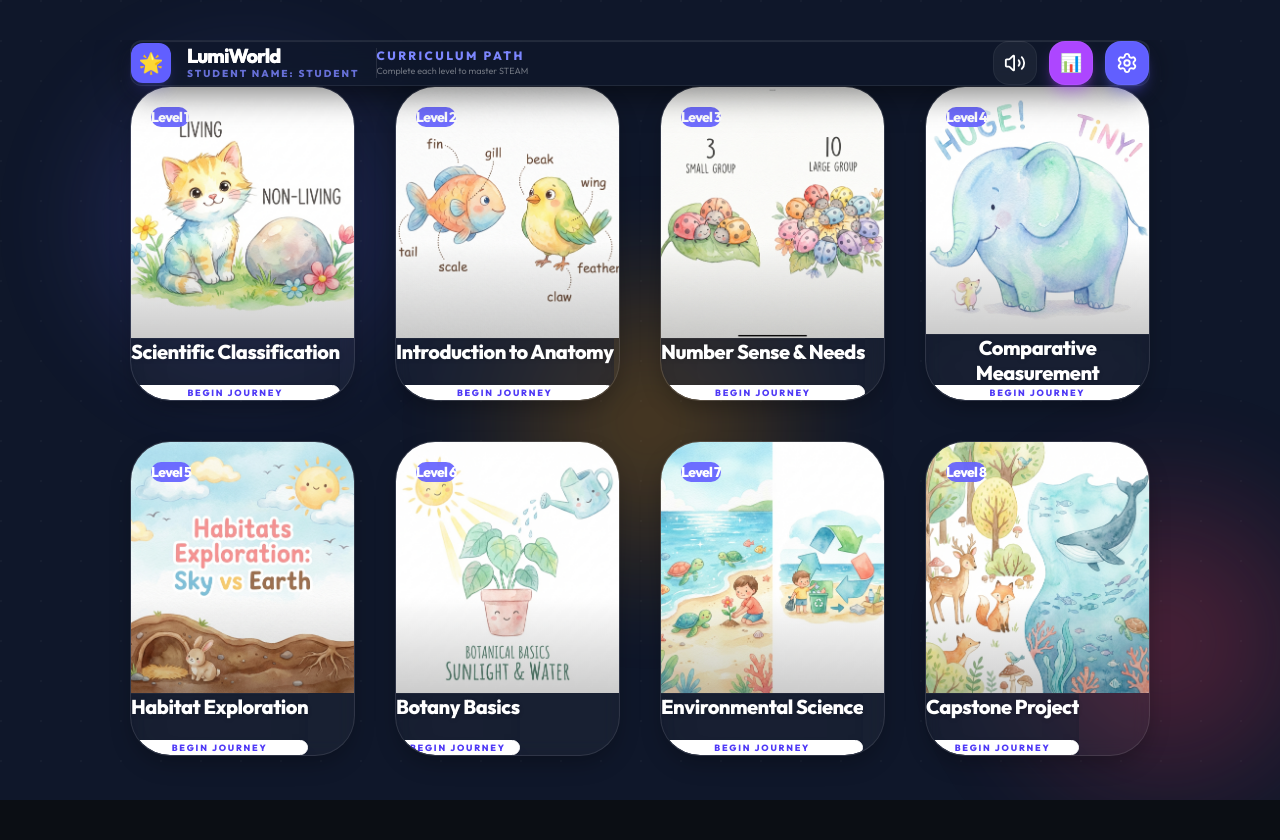
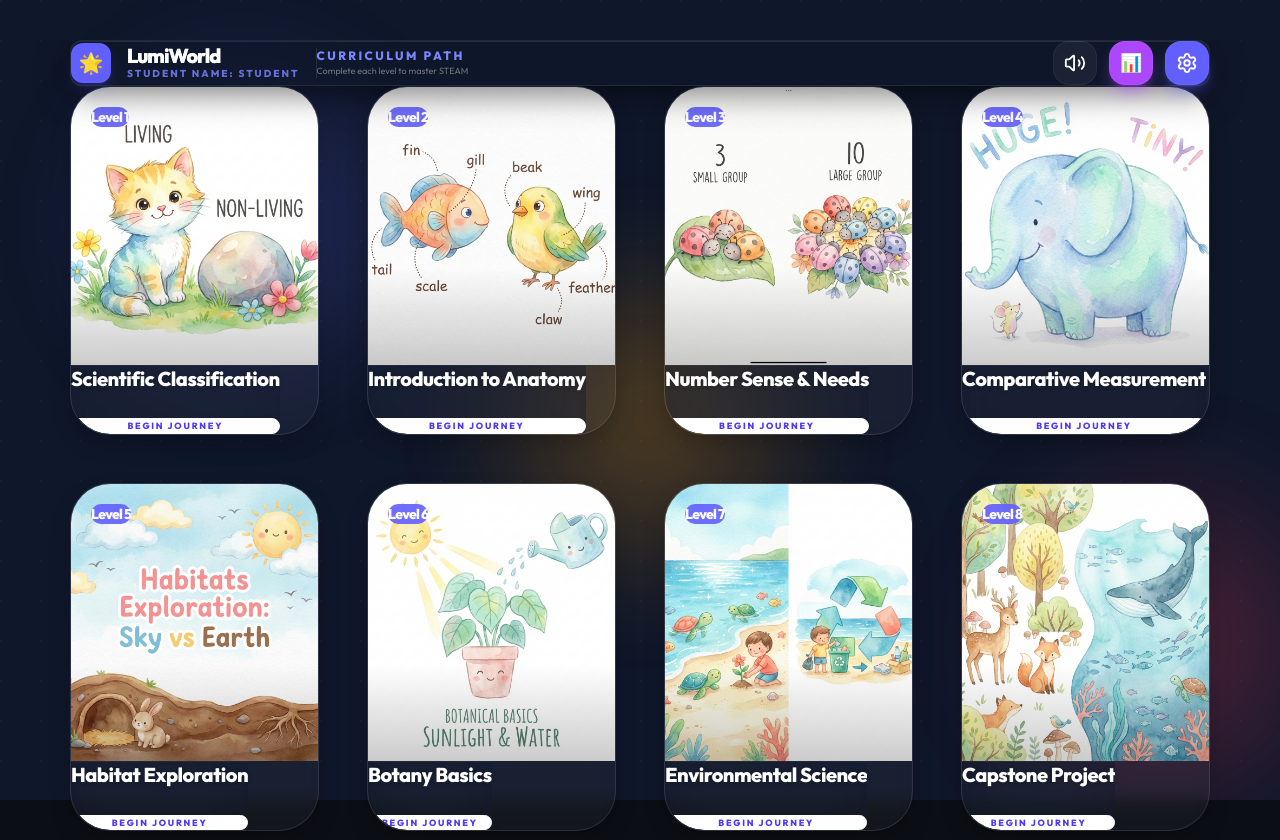
Before and after one commit to lawrence555-dev/lumiworld, a Next.js app: page / in a window 1280 px wide. Built offline with nearby package versions, Linux system fonts and the light colour scheme.

Commit message:
style: final iPad immersion - wider grid and extra top clearance

```diff
--- a/app/page.tsx
+++ b/app/page.tsx
@@ -34,20 +34,20 @@ export default function Dashboard() {
 
   return (
     <div className="app-container items-center overflow-y-auto">
-      {/* Unified Content Wrapper - Forced Centering for iPad Air 4 */}
-      <div className="w-full max-w-[1020px] px-6 sm:px-10 flex flex-col min-h-screen">
+      {/* Unified Content Wrapper - Centered with balanced side space */}
+      <div className="w-full max-w-[1140px] px-4 sm:px-8 flex flex-col min-h-screen">
 
-        {/* Header - Significant Top Padding for PWA Status Bar */}
-        <div className="pt-12 sm:pt-16 pb-4">
+        {/* Header - Strong Top Padding for PWA Status Bar & Spacing */}
+        <div className="pt-16 sm:pt-20 pb-6">
           <Header showCurriculumPath={true} />
         </div>
 
-        {/* Main Grid Section */}
-        <main className="flex-1 w-full py-8 sm:py-12">
+        {/* Main Grid Section - Immersive Gaps */}
+        <main className="flex-1 w-full pb-16 sm:pb-20">
           <motion.div
             initial={{ opacity: 0, y: 20 }}
             animate={{ opacity: 1, y: 0 }}
-            className="grid grid-cols-2 lg:grid-cols-4 gap-6 sm:gap-8 lg:gap-10"
+            className="grid grid-cols-2 lg:grid-cols-4 gap-6 sm:gap-10 lg:gap-12"
           >
             {weeks_data.map((week) => (
               <div key={week.id} className="w-full h-full">
```
